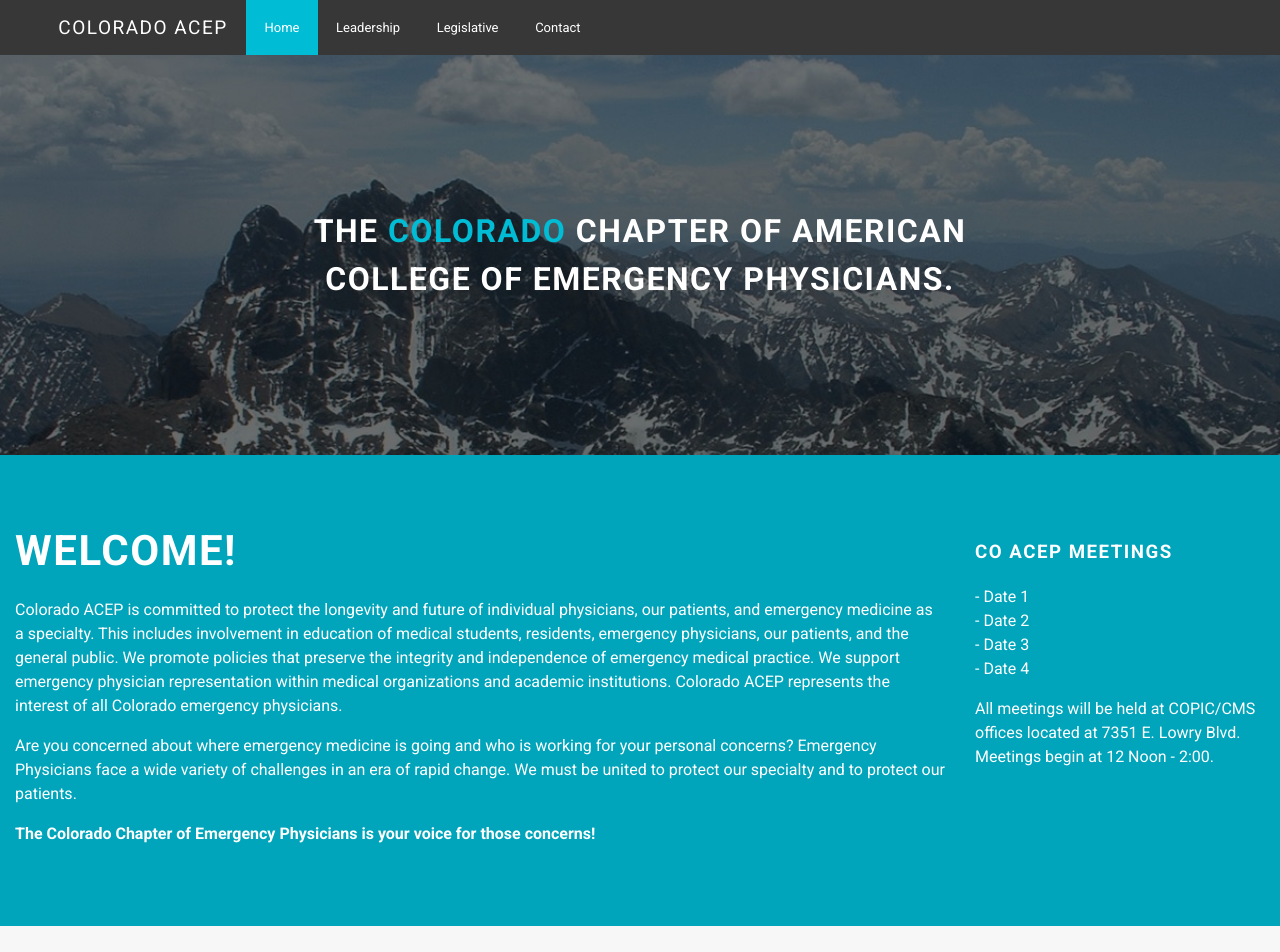
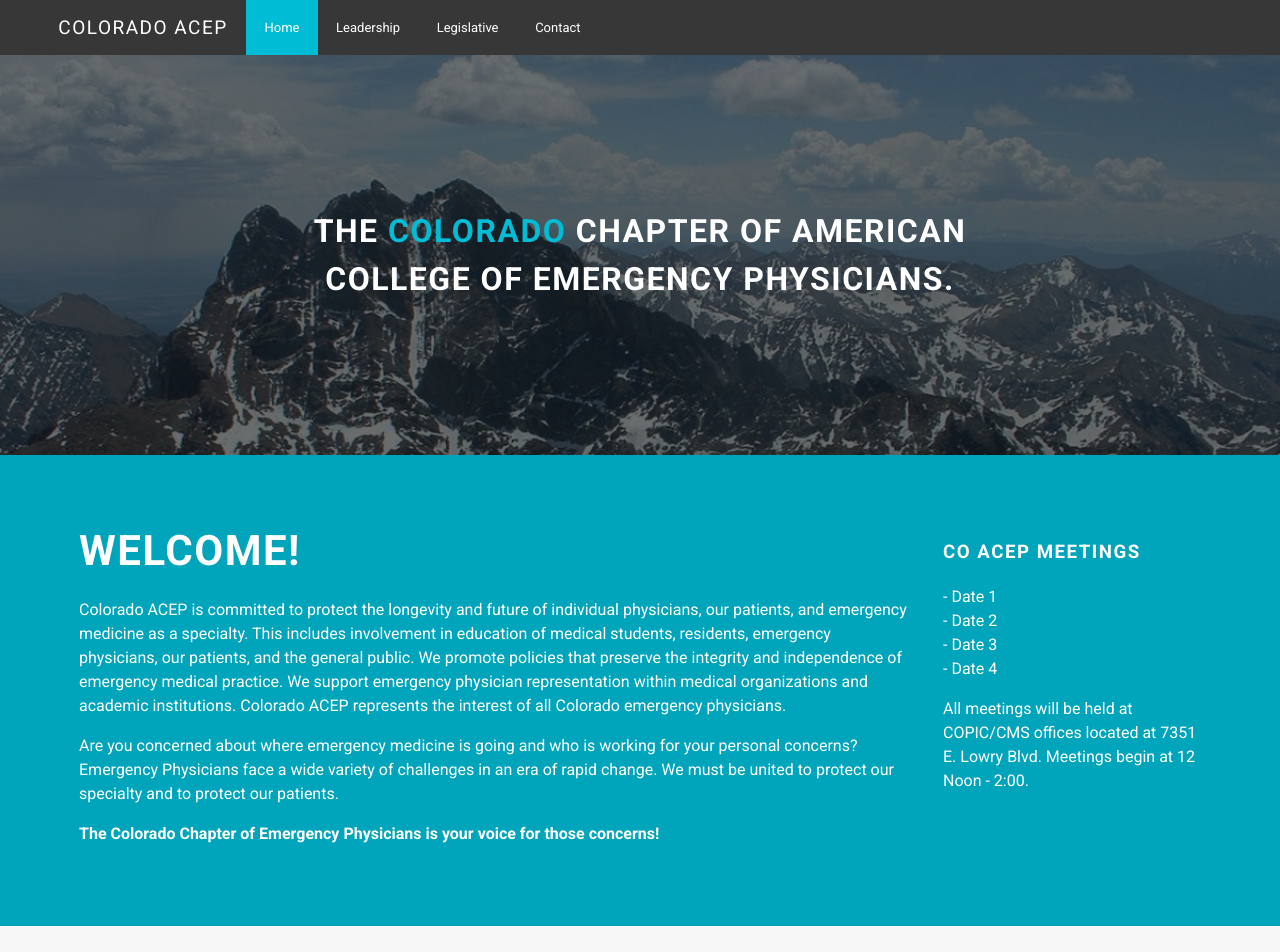
Before and after one commit to pebutler3/coacep, a Jekyll site: the page built from index.html, in a window 1280 px wide. Shown: the top 952 px of the page. Built offline with Jekyll 4.4.1, drawn with Linux system fonts in a browser that asks for light colours.

Commit message:
increasing padding for sections

```diff
--- /dev/null
+++ b/_includes/contact.html
@@ -0,0 +1,9 @@
+<section class="contact" data-scroll-index="3">
+<h2>Contact Colorado ACEP</h2>
+ <form action="//formspree.io/your@email.com"
+      method="POST">
+    <input type="text" name="name" placeholder="Your Name:">
+    <textarea id="message" name="message" cols="30" rows="5" placeholder="Leave a message..."></textarea>
+    <input type="submit" value="Send" class="button">
+</form>
+</section>
--- a/_sass/3-layouts/_home.scss
+++ b/_sass/3-layouts/_home.scss
@@ -1,7 +1,7 @@
 article.home {
   @include grid-row;
   @include panel;
-  padding: 4em 0;
+  padding: 4em 5%;
 
   h2 { margin: 0; }
 
--- a/_sass/3-layouts/_leadership.scss
+++ b/_sass/3-layouts/_leadership.scss
@@ -1,5 +1,4 @@
 article.leadership {
-  @include grid-row;
   text-align: center;
   color: $dk-blue;
   margin: 2em 0;
@@ -32,6 +31,7 @@
 }
 
 section.main-leadership {
+  @include grid-row;
   padding: 2em 0;
 
   div {
--- a/_sass/3-layouts/_legislative.scss
+++ b/_sass/3-layouts/_legislative.scss
@@ -1,7 +1,7 @@
 article.legislative {
     @include grid-row;
     @include panel;
-    padding: 4em 0;
+    padding: 4em 5%;
 
     h2 { @include grid-column(12); padding-bottom: 1em; }
 
--- a/_sass/3-layouts/_mission.scss
+++ b/_sass/3-layouts/_mission.scss
@@ -2,5 +2,5 @@
   @include grid-row;
   background-color: $offWhite;
   color: $dk-blue;
-  padding: 1em;
+  padding: 1em 5%;
 }
--- a/_sass/3-layouts/_sub-leadership.scss
+++ b/_sass/3-layouts/_sub-leadership.scss
@@ -2,7 +2,7 @@
   @include grid-row;
   background: darken($offWhite, 2%);
   color: $dk-blue;
-  padding: 2em 0 2em .5em;
+  padding: 2em 5%;
 
   ul {
     padding: 0;
--- a/index.html
+++ b/index.html
@@ -62,12 +62,4 @@
         </div>
     </section>
 </article>
-<section class="contact" data-scroll-index="3">
-<h2>Contact Colorado ACEP</h2>
- <form action="//formspree.io/your@email.com"
-      method="POST">
-    <input type="text" name="name" placeholder="Your Name:">
-    <textarea id="message" name="message" cols="30" rows="5" placeholder="Leave a message..."></textarea>
-    <input type="submit" value="Send" class="button">
-</form>
-</section>
+{% include contact.html %}
--- /dev/null
+++ b/resources.html
@@ -0,0 +1,3 @@
+---
+layout: sub-pages
+---
```
